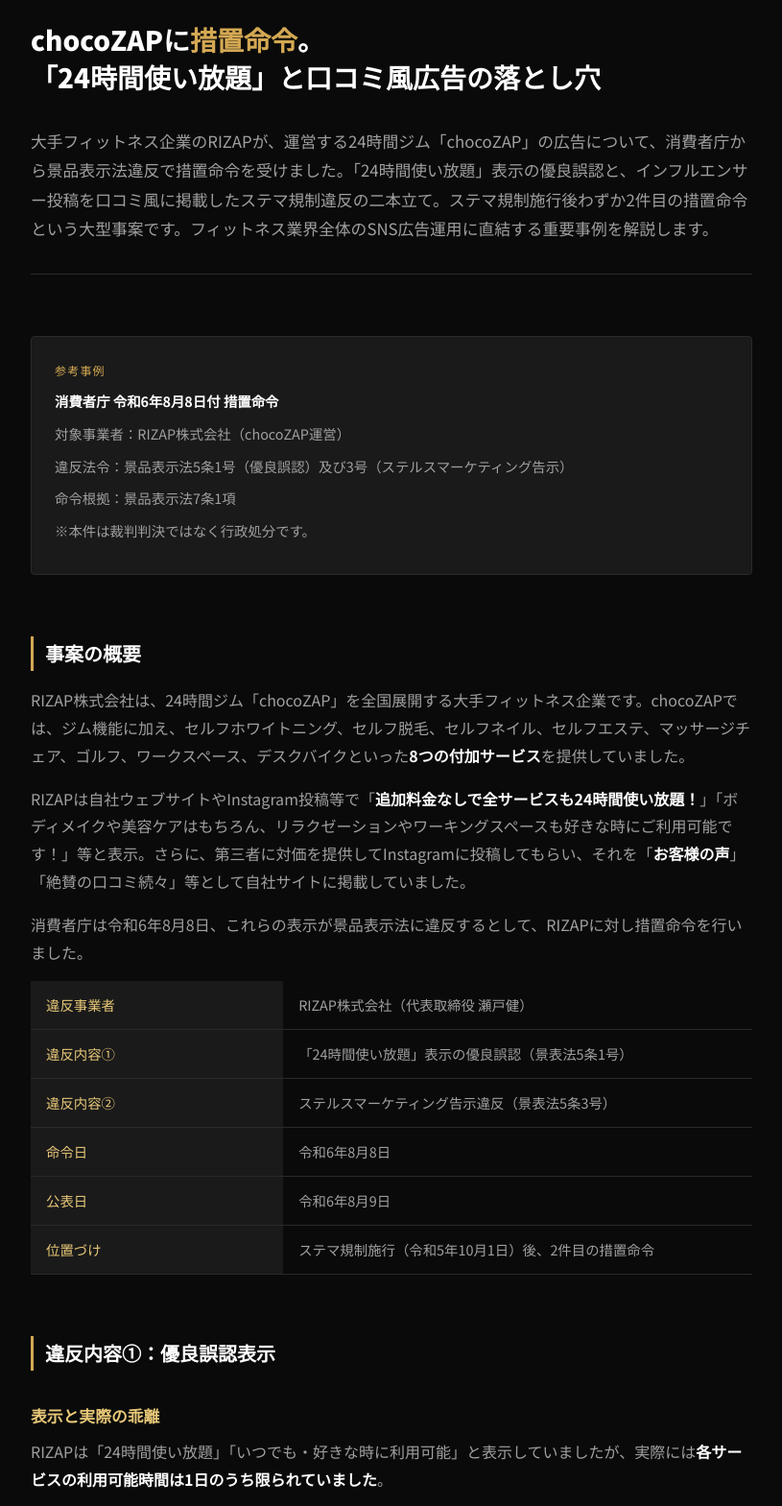
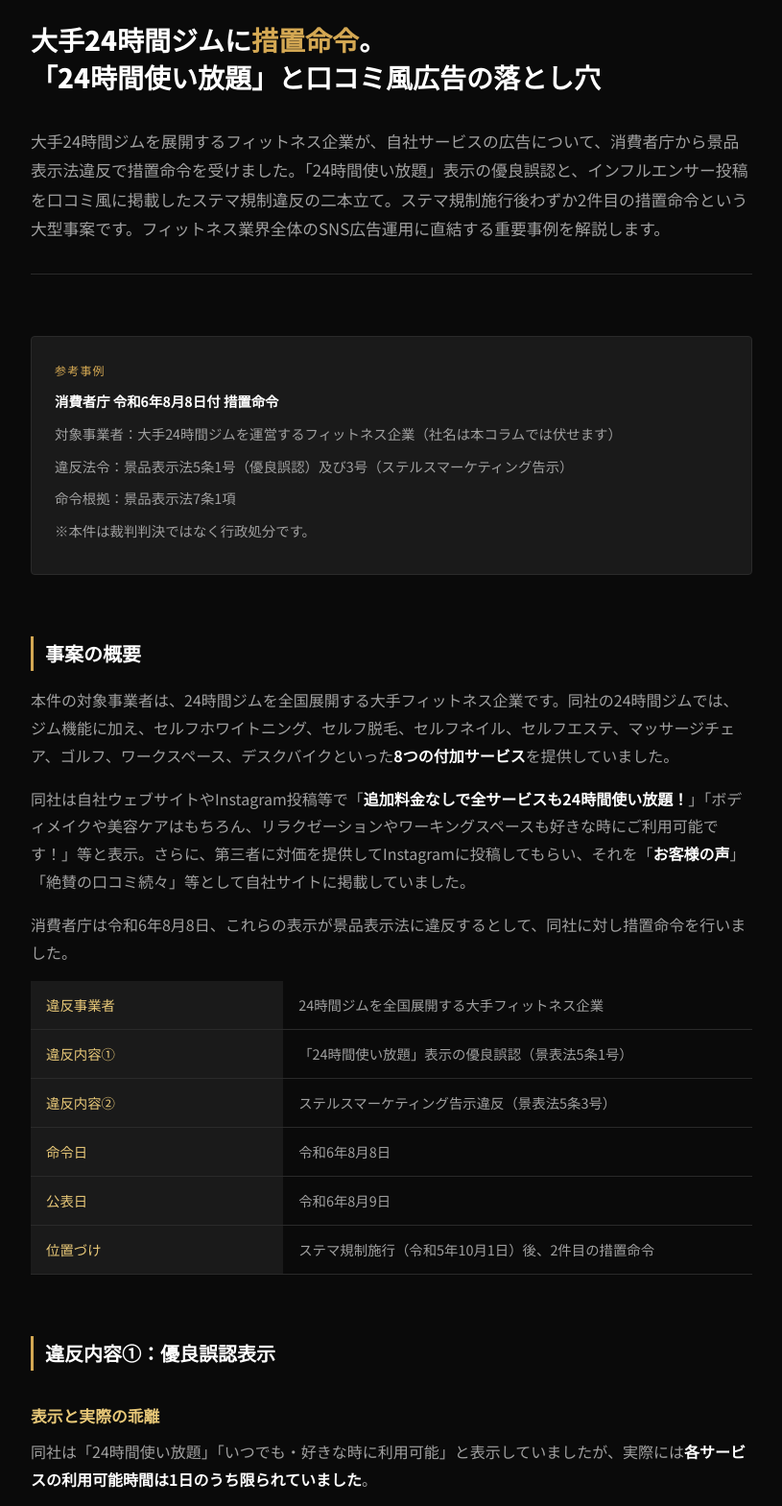
Before and after one commit to kengoamericanfootball/benfit, a plain HTML site: page column-017.html in a window 1280 px wide. Shown: the part 180-1749 px from the top of the page at 96% size, without its empty margins (232-1047 px from the left). Drawn offline with nearby package versions, Linux system fonts and the light colour scheme.

Commit message:
Add files via upload

```diff
--- a/column-017.html
+++ b/column-017.html
@@ -3,8 +3,8 @@
 <head>
     <meta charset="UTF-8">
     <meta name="viewport" content="width=device-width, initial-scale=1.0">
-    <title>chocoZAPに措置命令。「24時間使い放題」と口コミ風広告の落とし穴｜BenFit コラム</title>
-    <meta name="description" content="消費者庁がRIZAPに景品表示法違反で措置命令。「24時間使い放題」表示の優良誤認とインフルエンサー投稿の口コミ風掲載のステマ規制違反を解説。フィットネス業界の広告運用で押さえるべき教訓。">
+    <title>「24時間使い放題」と口コミ風広告の落とし穴｜大手24時間ジムへの措置命令｜BenFit コラム</title>
+    <meta name="description" content="消費者庁が大手フィットネスチェーンに景品表示法違反で措置命令。「24時間使い放題」表示の優良誤認とインフルエンサー投稿の口コミ風掲載のステマ規制違反を解説。フィットネス業界の広告運用で押さえるべき教訓。">
     <script async src="https://www.googletagmanager.com/gtag/js?id=G-KNY9CC6DX9"></script>
     <script>window.dataLayer=window.dataLayer||[];function gtag(){dataLayer.push(arguments);}gtag('js',new Date());gtag('config','G-KNY9CC6DX9');</script>
     <link rel="preconnect" href="https://fonts.googleapis.com">
@@ -70,24 +70,24 @@
             <span>2026.05.16</span>
             <span>COLUMN #017</span>
         </div>
-        <h1 class="article-title">chocoZAPに<span class="highlight">措置命令</span>。<br>「24時間使い放題」と口コミ風広告の落とし穴</h1>
-        <p class="article-lead">大手フィットネス企業のRIZAPが、運営する24時間ジム「chocoZAP」の広告について、消費者庁から景品表示法違反で措置命令を受けました。「24時間使い放題」表示の優良誤認と、インフルエンサー投稿を口コミ風に掲載したステマ規制違反の二本立て。ステマ規制施行後わずか2件目の措置命令という大型事案です。フィットネス業界全体のSNS広告運用に直結する重要事例を解説します。</p>
+        <h1 class="article-title">大手24時間ジムに<span class="highlight">措置命令</span>。<br>「24時間使い放題」と口コミ風広告の落とし穴</h1>
+        <p class="article-lead">大手24時間ジムを展開するフィットネス企業が、自社サービスの広告について、消費者庁から景品表示法違反で措置命令を受けました。「24時間使い放題」表示の優良誤認と、インフルエンサー投稿を口コミ風に掲載したステマ規制違反の二本立て。ステマ規制施行後わずか2件目の措置命令という大型事案です。フィットネス業界全体のSNS広告運用に直結する重要事例を解説します。</p>
         <div class="case-info">
             <div class="case-info-label">参考事例</div>
             <p><strong>消費者庁 令和6年8月8日付 措置命令</strong></p>
-            <p>対象事業者：RIZAP株式会社（chocoZAP運営）</p>
+            <p>対象事業者：大手24時間ジムを運営するフィットネス企業（社名は本コラムでは伏せます）</p>
             <p>違反法令：景品表示法5条1号（優良誤認）及び3号（ステルスマーケティング告示）</p>
             <p>命令根拠：景品表示法7条1項</p>
             <p>※本件は裁判判決ではなく行政処分です。</p>
         </div>
 
         <h2 class="section-heading">事案の概要</h2>
-        <p>RIZAP株式会社は、24時間ジム「chocoZAP」を全国展開する大手フィットネス企業です。chocoZAPでは、ジム機能に加え、セルフホワイトニング、セルフ脱毛、セルフネイル、セルフエステ、マッサージチェア、ゴルフ、ワークスペース、デスクバイクといった<strong>8つの付加サービス</strong>を提供していました。</p>
-        <p>RIZAPは自社ウェブサイトやInstagram投稿等で「<strong>追加料金なしで全サービスも24時間使い放題！</strong>」「ボディメイクや美容ケアはもちろん、リラクゼーションやワーキングスペースも好きな時にご利用可能です！」等と表示。さらに、第三者に対価を提供してInstagramに投稿してもらい、それを「<strong>お客様の声</strong>」「絶賛の口コミ続々」等として自社サイトに掲載していました。</p>
-        <p>消費者庁は令和6年8月8日、これらの表示が景品表示法に違反するとして、RIZAPに対し措置命令を行いました。</p>
+        <p>本件の対象事業者は、24時間ジムを全国展開する大手フィットネス企業です。同社の24時間ジムでは、ジム機能に加え、セルフホワイトニング、セルフ脱毛、セルフネイル、セルフエステ、マッサージチェア、ゴルフ、ワークスペース、デスクバイクといった<strong>8つの付加サービス</strong>を提供していました。</p>
+        <p>同社は自社ウェブサイトやInstagram投稿等で「<strong>追加料金なしで全サービスも24時間使い放題！</strong>」「ボディメイクや美容ケアはもちろん、リラクゼーションやワーキングスペースも好きな時にご利用可能です！」等と表示。さらに、第三者に対価を提供してInstagramに投稿してもらい、それを「<strong>お客様の声</strong>」「絶賛の口コミ続々」等として自社サイトに掲載していました。</p>
+        <p>消費者庁は令和6年8月8日、これらの表示が景品表示法に違反するとして、同社に対し措置命令を行いました。</p>
 
         <table class="info-table">
-            <tr><th>違反事業者</th><td>RIZAP株式会社（代表取締役 瀬戸健）</td></tr>
+            <tr><th>違反事業者</th><td>24時間ジムを全国展開する大手フィットネス企業</td></tr>
             <tr><th>違反内容①</th><td>「24時間使い放題」表示の優良誤認（景表法5条1号）</td></tr>
             <tr><th>違反内容②</th><td>ステルスマーケティング告示違反（景表法5条3号）</td></tr>
             <tr><th>命令日</th><td>令和6年8月8日</td></tr>
@@ -98,7 +98,7 @@
         <h2 class="section-heading">違反内容①：優良誤認表示</h2>
 
         <h3 class="sub-heading">表示と実際の乖離</h3>
-        <p>RIZAPは「24時間使い放題」「いつでも・好きな時に利用可能」と表示していましたが、実際には<strong>各サービスの利用可能時間は1日のうち限られていました</strong>。</p>
+        <p>同社は「24時間使い放題」「いつでも・好きな時に利用可能」と表示していましたが、実際には<strong>各サービスの利用可能時間は1日のうち限られていました</strong>。</p>
         <table class="info-table">
             <tr><th>サービス</th><td>1日に利用できる合計時間</td></tr>
             <tr><th>セルフホワイトニング</th><td>5時間</td></tr>
@@ -112,7 +112,7 @@
 
         <h2 class="section-heading">違反内容②：ステルスマーケティング告示違反</h2>
 
-        <p>RIZAPは、Instagramのインフルエンサー（個人アカウント）に<strong>対価を提供して投稿を依頼</strong>。その投稿を、依頼によるものであることを明らかにせず、「お客様の声」「絶賛の口コミ続々」「SNSでも話題！」等の見出しの下で、あたかも一般消費者の自発的な感想であるかのように自社サイトに掲載していました。</p>
+        <p>同社は、Instagramのインフルエンサー（個人アカウント）に<strong>対価を提供して投稿を依頼</strong>。その投稿を、依頼によるものであることを明らかにせず、「お客様の声」「絶賛の口コミ続々」「SNSでも話題！」等の見出しの下で、あたかも一般消費者の自発的な感想であるかのように自社サイトに掲載していました。</p>
         <p>消費者庁は、当該表示が「<strong>事業者の表示であることが明瞭になっているとは認められない</strong>」「<strong>一般消費者が事業者の表示であることを判別することが困難</strong>」と認定し、令和5年10月施行のステルスマーケティング告示違反に該当するとしました。</p>
 
         <div class="warning-box">
@@ -123,14 +123,14 @@
         <h2 class="section-heading">命令の内容</h2>
         <div class="result-box">
             <div class="result-box-label">RESULT</div>
-            <p><strong>消費者庁は、RIZAPに対し以下を命令：</strong></p>
+            <p><strong>消費者庁は、同社に対し以下を命令：</strong></p>
             <p>① 違反である旨を一般消費者に周知徹底すること<br>
             ② 再発防止策を講じて役員及び従業員に周知徹底すること<br>
             ③ 今後、同様の表示を行わないこと</p>
         </div>
 
         <div class="key-point">
-            <p>【column-008との関連】第8回コラム「コンビニジム事件」も同じRIZAP（chocoZAP）が当事者でした。前回は不正競争防止法の訴訟で勝訴しましたが、今回は行政処分。同じ事業者が、対外的には法的に有利な判決を勝ち取る一方で、自社の広告運用では行政処分を受けるという対照的な構図です。「攻める法務」と「守る法務」のバランスがいかに重要かを示しています。</p>
+            <p>【column-008との関連】第8回コラム「コンビニジム事件」も、本件と同じ事業者グループが当事者でした。前回は不正競争防止法の訴訟で勝訴しましたが、今回は行政処分。同じ事業者が、対外的には法的に有利な判決を勝ち取る一方で、自社の広告運用では行政処分を受けるという対照的な構図です。「攻める法務」と「守る法務」のバランスがいかに重要かを示しています。</p>
         </div>
 
         <h2 class="section-heading">注意点：ジム経営者・トレーナーが学ぶべきこと</h2>
@@ -145,7 +145,7 @@
             </li>
             <li>
                 <strong>顧問弁護士がいても違反は起きる——SNS運用の現場が知らないと意味がない</strong>
-                報道によると、本件はRIZAPの顧問弁護士の監督外で行われた掲載と指摘されています。法務体制があっても、現場のSNS担当者・マーケティング担当者が景品表示法・ステマ規制を理解していなければ違反は防げません。広告ガイドラインの策定と、現場への教育・チェック体制の構築が不可欠です。
+                報道によると、本件は当該事業者の顧問弁護士の監督外で行われた掲載と指摘されています。法務体制があっても、現場のSNS担当者・マーケティング担当者が景品表示法・ステマ規制を理解していなければ違反は防げません。広告ガイドラインの策定と、現場への教育・チェック体制の構築が不可欠です。
             </li>
             <li>
                 <strong>パーソナルジムこそ要注意——「お客様の声」「ビフォーアフター」は典型的なリスク領域</strong>
```
Also changed, not shown: index.html (+2 -2 lines).
